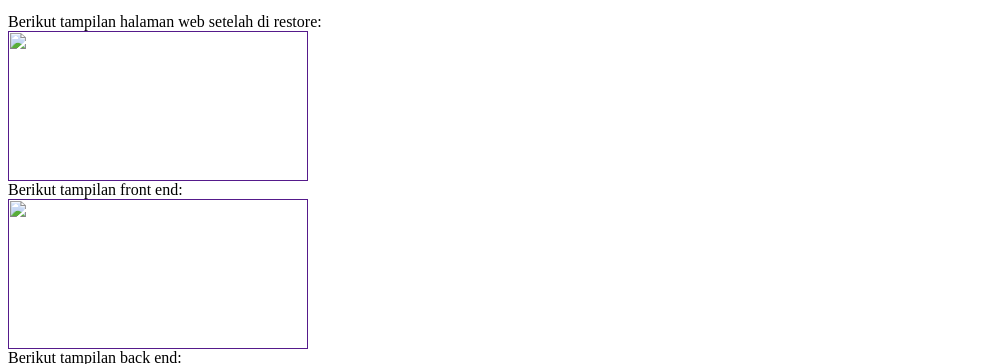
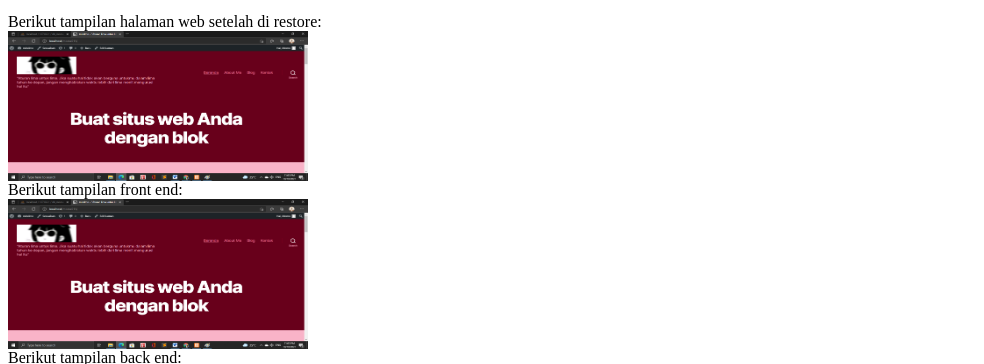
Before and after one commit to mozzamuthia/si5j2122o, a plain HTML site: page 2/index.html in a window 1280 px wide. Shown: the part 241-605 px from the top of the page, without its empty margins (0-984 px from the left). Drawn offline with Linux system fonts and the light colour scheme.

Commit message:
Update index.html

```diff
--- a/2/index.html
+++ b/2/index.html
@@ -15,10 +15,10 @@ Kelompok: SI5J<br>
 </ol>
 
 Berikut tampilan halaman web setelah di restore:<br>
-<a href="" target="_blank"><img src="" width="300px" height="150px"></a>
+<a href="mulai.PNG" target="_blank"><img src="mulai.PNG" width="300px" height="150px"></a>
 <br>
 Berikut tampilan front end:<br>
-<a href="" target="_blank"><img src="" width="300px" height="150px"></a>
+<a href="mulai.PNG" target="_blank"><img src="mulai.PNG" width="300px" height="150px"></a>
 <br>
 Berikut tampilan back end:<br>
 <a href="" target="_blank"><img src="" width="300px" height="150px"></a>
```
